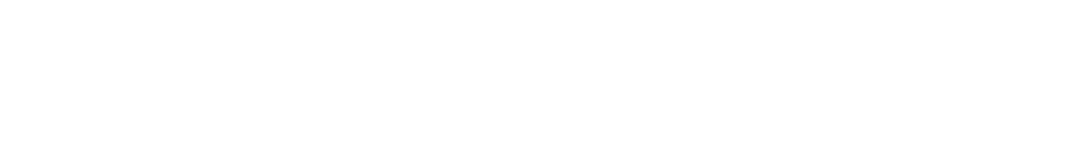
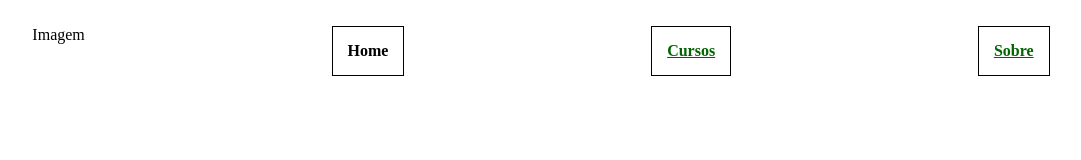
Before and after one commit to arissoncampos/AULA09_1, a plain HTML site: page index.html in a window 1280 px wide. Shown: the whole page, without its empty margins (99-1180 px from the left). Drawn offline with Linux system fonts and the light colour scheme.

Commit message:
Tarefa ID3: Duplicar páginas + botões

```diff
--- a/estilo.css
+++ b/estilo.css
@@ -8,3 +8,20 @@ aside{
 main{
     flex: 6;
 }
+nav{
+    display: flex;
+    justify-content: space-around;
+}
+
+nav div:not(:first-child) {
+    border: 1px solid black;
+    padding: 15px;
+}
+
+nav div:not(first-child):hover {
+    background-color: #bbb;
+}
+
+a{
+    color:darkgreen;
+}
--- a/index.html
+++ b/index.html
@@ -7,7 +7,12 @@
     </head>
     <body>
         <header>
-
+            <nav>
+                <div>Imagem</div>
+                <div><b>Home</b></div>
+                <div><a href="cursos.html"><b>Cursos</b></a></div>
+                <div><a href="Sobre.html"><b>Sobre</b></a></div>
+            </nav>
         </header>
         <div>
             <aside></aside>
```
Also changed, not shown: cursos.html (+6 -1 lines), sobre.html (+6 -1 lines).
